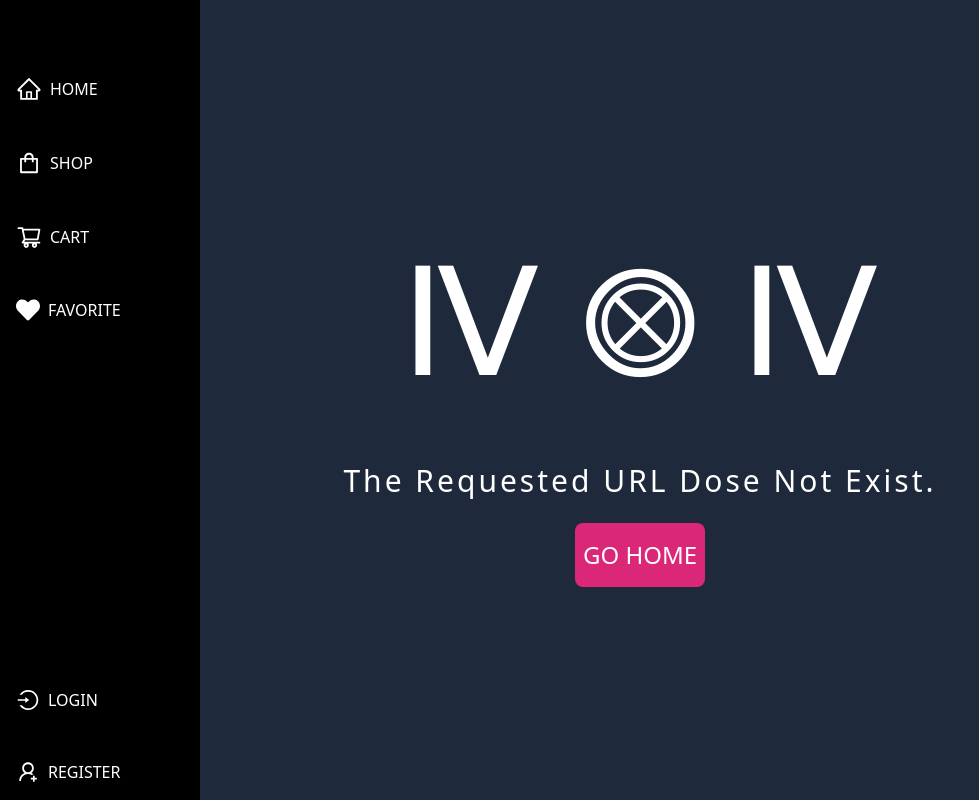
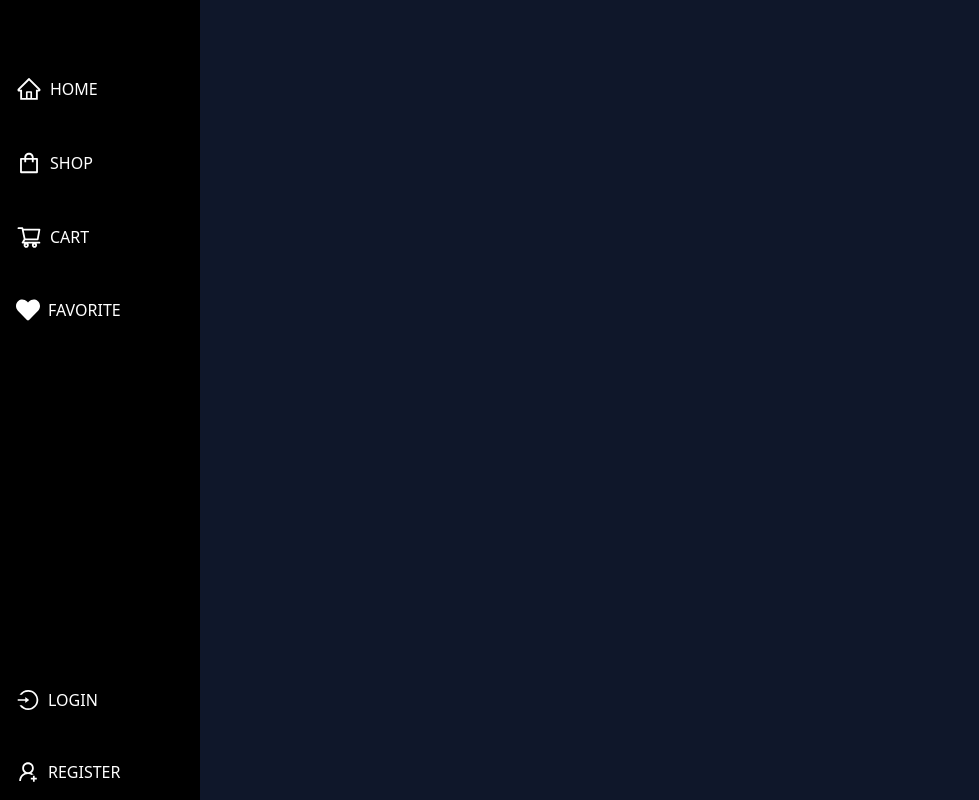
Before and after one commit to muh-habeeb/e-com, a React (Vite) app in the folder frontend/: page /favorite in a window 1280 px wide. Shown: the whole page, without its empty margins (0-979 px from the left). Built offline with nearby package versions, Linux system fonts and the light colour scheme.

Commit message:
favotire page created

```diff
--- a/frontend/src/main.jsx
+++ b/frontend/src/main.jsx
@@ -19,7 +19,7 @@ import ProductList from "./pages/Admin/ProductList.jsx";
 import ProductUpdate from "./pages/Admin/ProductUpdate.jsx";
 import AllProducts from "./pages/Admin/AllProducts.jsx";
 import Home from "./Home.jsx";
-
+import Favorites from "./pages/Products/Favorites.jsx";
 //  define routes
 
 const router = createBrowserRouter(
@@ -32,6 +32,7 @@ const router = createBrowserRouter(
       <Route path="/register" element={<Register />} />
       <Route path="/logout" element={<Logout />} />
       <Route pah="" index={true} element={<Home />} /> {/* main HOME page*/}
+      <Route path="/favorite" element={<Favorites/>}/>
       {/* private */}
       <Route path="" element={<PrivateRoute />}>
         <Route path="/profile" element={<Profile />} />
--- a/frontend/src/pages/Auth/Navigation.jsx
+++ b/frontend/src/pages/Auth/Navigation.jsx
@@ -16,7 +16,7 @@ import { useState } from "react";
 import { useSelector, useDispatch } from "react-redux";
 import { useLogoutMutation } from "../../redux/api/usersApiSlice";
 import { logout } from "../../redux/features/auth/authSlice";
-import FavoriteCount from "../products/FavoriteCount";
+import FavoriteCount from "../Products/FavoriteCount";
 const Navigation = () => {
   const { userInfo } = useSelector((state) => state.auth);
   const [dropdownOpen, setDropdownOpen] = useState(false);
@@ -104,9 +104,8 @@ const Navigation = () => {
           <FaHeart size={24} className=" mr-2 mt-[3rem]" title="favorite" />
           <span className="nav-item-name hidden  mt-[3rem] uppercase transition-opacity duration-500 ">
             favorite
-
           </span>
-          <FavoriteCount/>
+          <FavoriteCount />
         </Link>
       </div>
       <div className="relative flex  text-white focus:outline-none  w-full ">
--- /dev/null
+++ b/frontend/src/pages/products/Favorites.jsx
@@ -0,0 +1,9 @@
+import React from 'react'
+
+const Favorites = () => {
+  return (
+    <div>Favorites</div>
+  )
+}
+
+export default Favorites
--- a/frontend/src/pages/products/SmallProduct.jsx
+++ b/frontend/src/pages/products/SmallProduct.jsx
@@ -1,15 +1,17 @@
 import { Link } from "react-router-dom";
+import HeartIcon from "./HeartIcon";
 
 const SmallProduct = ({ product }) => {
   return (
     <div className="w-[20rem] m-3 bg-white dark:bg-gray-900 rounded-xl shadow hover:shadow-lg transition-all p-4">
-      <Link to={`/product/${product._id}`}>
       <div className="relative">
         <img
           src={product.image}
           alt={product.name}
           className="rounded-lg w-full h-48 object-cover"
         />
+        <HeartIcon product={product} />
+        <Link to={`/product/${product._id}`}>
           <div className="mt-4 flex justify-between items-center">
             <h2 className="text-lg font-semibold text-gray-800 dark:text-white">
               {product.name}
@@ -18,8 +20,8 @@ const SmallProduct = ({ product }) => {
               ₹{product.price}
             </span>
           </div>
+        </Link>
       </div>
-      </Link>
     </div>
   );
 };
```
Lines whose indentation alone changed are shown as unchanged.
